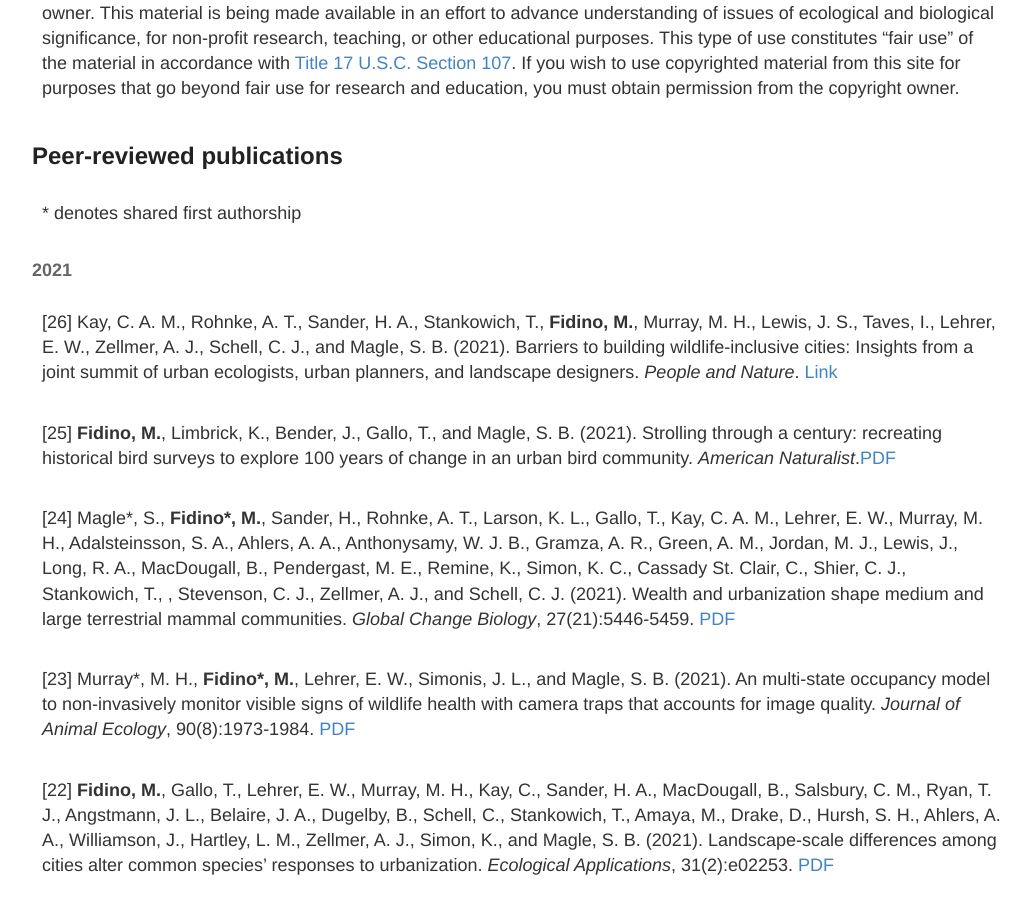
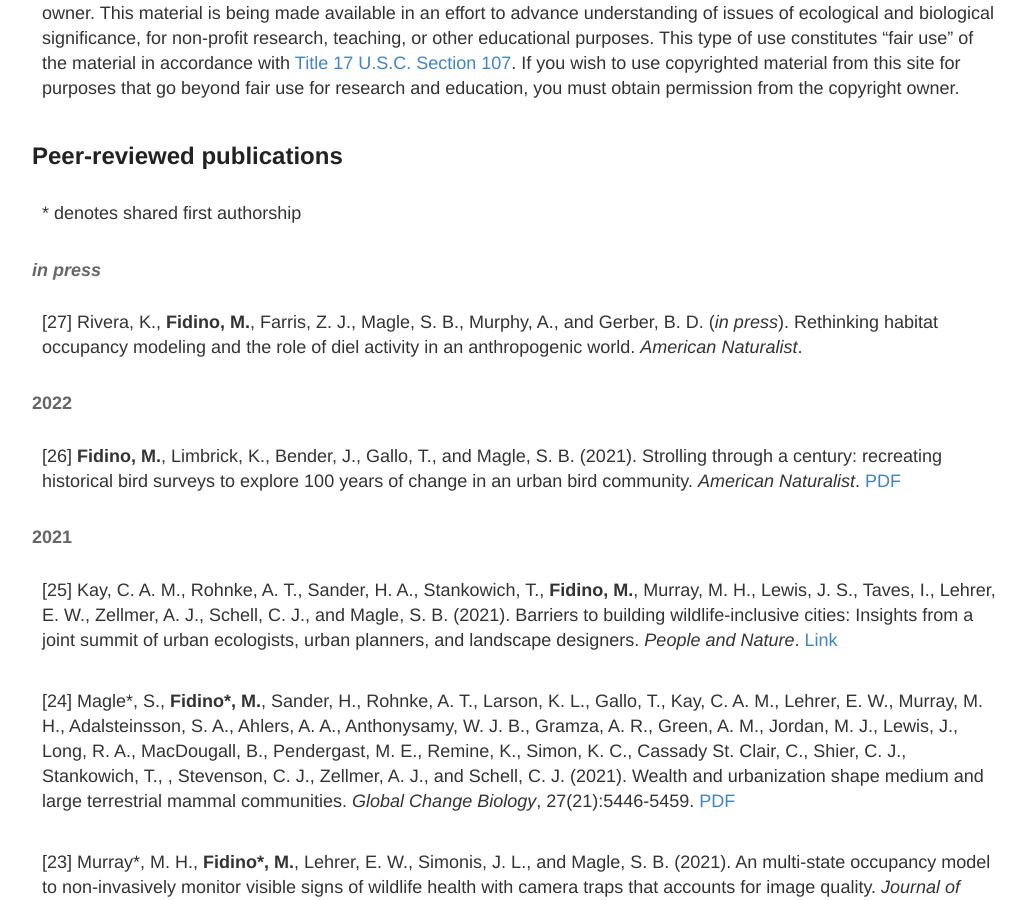
Before and after one commit to mfidino/mfidino.github.io, a Jekyll site: the page built from publications.md, in a window 1280 px wide and 900 px high, scrolled down 286 px. Shown: the whole window, without its empty margins (118-1149 px from the left). Built offline with Jekyll 4.4.1, drawn with Linux system fonts in a browser that asks for light colours.

Commit message:
new publication

```diff
--- a/publications.md
+++ b/publications.md
@@ -14,12 +14,21 @@ This site contains copyrighted material, the use of which has not always been sp
 
 <sup>\*</sup> denotes shared first authorship
 
+#### *in press*
+
+[27] Rivera, K., **Fidino, M.**, Farris, Z. J., Magle, S. B., Murphy, A., and Gerber, B. D. (*in press*). Rethinking habitat occupancy modeling and the role of diel activity in an anthropogenic world. *American Naturalist*.
+
+
+#### 2022
+
+[26] **Fidino, M.**,  Limbrick, K., Bender, J., Gallo, T., and Magle, S. B. (2021). Strolling through a century: recreating historical bird surveys to explore 100 years of change in an urban bird community. *American Naturalist*. [PDF](../public/Fidino_amnat_2022.pdf)
+
 
 #### 2021
 
-[26] Kay, C. A. M., Rohnke, A. T., Sander, H. A., Stankowich, T., **Fidino, M.**, Murray, M. H., Lewis, J. S., Taves, I., Lehrer, E. W., Zellmer, A. J., Schell, C. J., and Magle, S. B. (2021). Barriers to building wildlife-inclusive cities: Insights from a joint summit of urban ecologists, urban planners, and landscape designers. *People and Nature*. [Link](https://besjournals.onlinelibrary.wiley.com/doi/10.1002/pan3.10283)
+[25] Kay, C. A. M., Rohnke, A. T., Sander, H. A., Stankowich, T., **Fidino, M.**, Murray, M. H., Lewis, J. S., Taves, I., Lehrer, E. W., Zellmer, A. J., Schell, C. J., and Magle, S. B. (2021). Barriers to building wildlife-inclusive cities: Insights from a joint summit of urban ecologists, urban planners, and landscape designers. *People and Nature*. [Link](https://besjournals.onlinelibrary.wiley.com/doi/10.1002/pan3.10283)
 
-[25] **Fidino, M.**,  Limbrick, K., Bender, J., Gallo, T., and Magle, S. B. (2021). Strolling through a century: recreating historical bird surveys to explore 100 years of change in an urban bird community. *American Naturalist*.[PDF](../public/Fidino_amnat_2022.pdf)
+
 
 
 [24] Magle<sup>\*</sup>, S., **Fidino<sup>\*</sup>, M.**, Sander, H., Rohnke, A. T., Larson, K. L., Gallo, T., Kay, C. A. M., Lehrer, E. W., Murray, M. H., Adalsteinsson, S. A., Ahlers, A. A.,
```
Also changed, not shown: 1 other file.
